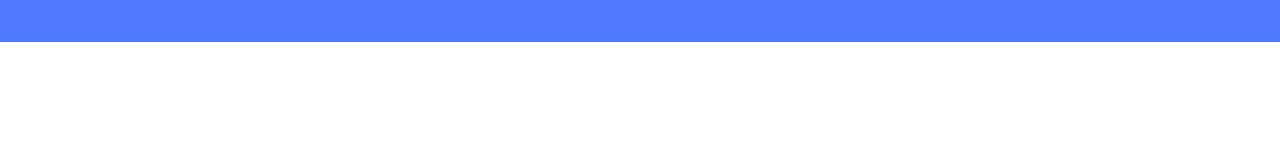
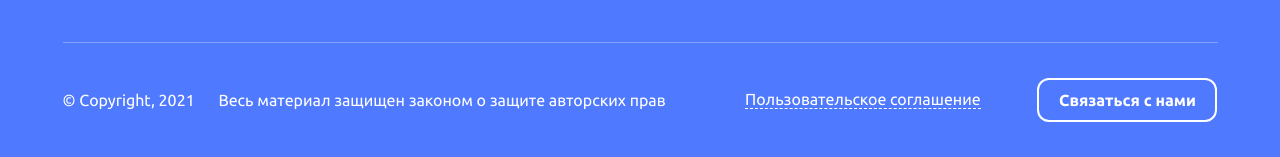
Before and after one commit to antonchuvirau/specialists, a website: page app/assets/index.html in a window 1280 px wide. Shown: the part 1485-1642 px from the top of the page. Before the commit the page ends 1527 px from the top, so only its background shows below. Drawn offline with Linux system fonts and the light colour scheme; files that its build step writes are made by us from their sources.

Commit message:
Footer was added

```diff
--- a/app/assets/index.html
+++ b/app/assets/index.html
@@ -105,6 +105,20 @@
                             </div>
                         </div>
                     </div>
+                    <div class="footer__bottom">
+                        <div class="row align-items-center">
+                            <div class="col-7 footer__bottom-col">
+                                <p class="footer__text">&copy; Сopyright, 2021</p>
+                                <p class="footer__text">Весь материал защищен законом о защите авторских прав</p>
+                            </div>
+                            <div class="col-3 footer__bottom-col">
+                                <a class="footer__link" href="#">Пользовательское соглашение</a>
+                            </div>
+                            <div class="col-2 footer__bottom-col">
+                                <a class="btn btn_size-s btn_size-auto footer__btn" href="#">Связаться с нами</a>
+                            </div>
+                        </div>
+                    </div>
                 </div>
             </div>
         </div>
--- a/app/scss/components/_button.scss
+++ b/app/scss/components/_button.scss
@@ -7,6 +7,15 @@
     padding: .75em 2.2em;
     border: 2px solid $white;
     border-radius: $button-border-radius;
+    text-align: center;
+    &_size {
+        &-s {
+            padding: .5em 1.5em;
+        }
+        &-auto {
+            padding: .5em 0;
+        }
+    }
     &:hover {
         border-color: $light;
         background: $white;
--- a/app/scss/layout/_footer.scss
+++ b/app/scss/layout/_footer.scss
@@ -6,5 +6,29 @@
     }
     &__bottom {
         padding: 35px 0;
+        border-top: 1px solid rgba($white, .3);
+    }
+    &__text {
+        margin: 0;
+        display: inline-block;
+        vertical-align: middle;
+        color: $white;
+        line-height: 1.125;
+        &:not(:last-child) {
+            margin-right: 20px;
+        }
+    }
+    &__link {
+        text-decoration: none;
+        line-height: 1.125;
+        color: $white;
+        border-bottom: 1px dashed $white;
+        display: inline;
+        &:hover {
+            opacity: .85;
+        }
+    }
+    &__btn {
+        width: 100%;
     }
 }
```
Also changed, not shown: public/index.html (+14 -0 lines), public/css/application.css.
